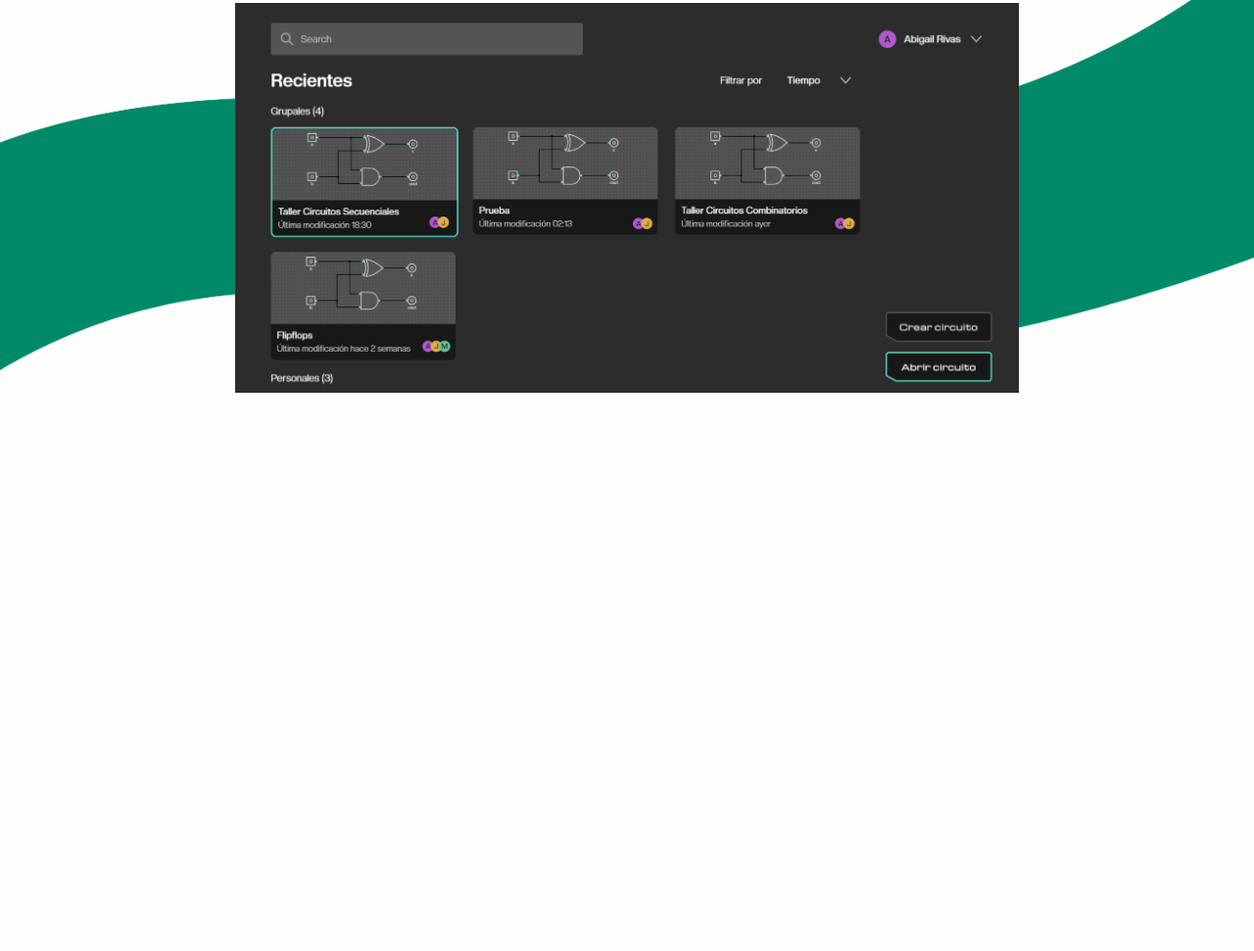
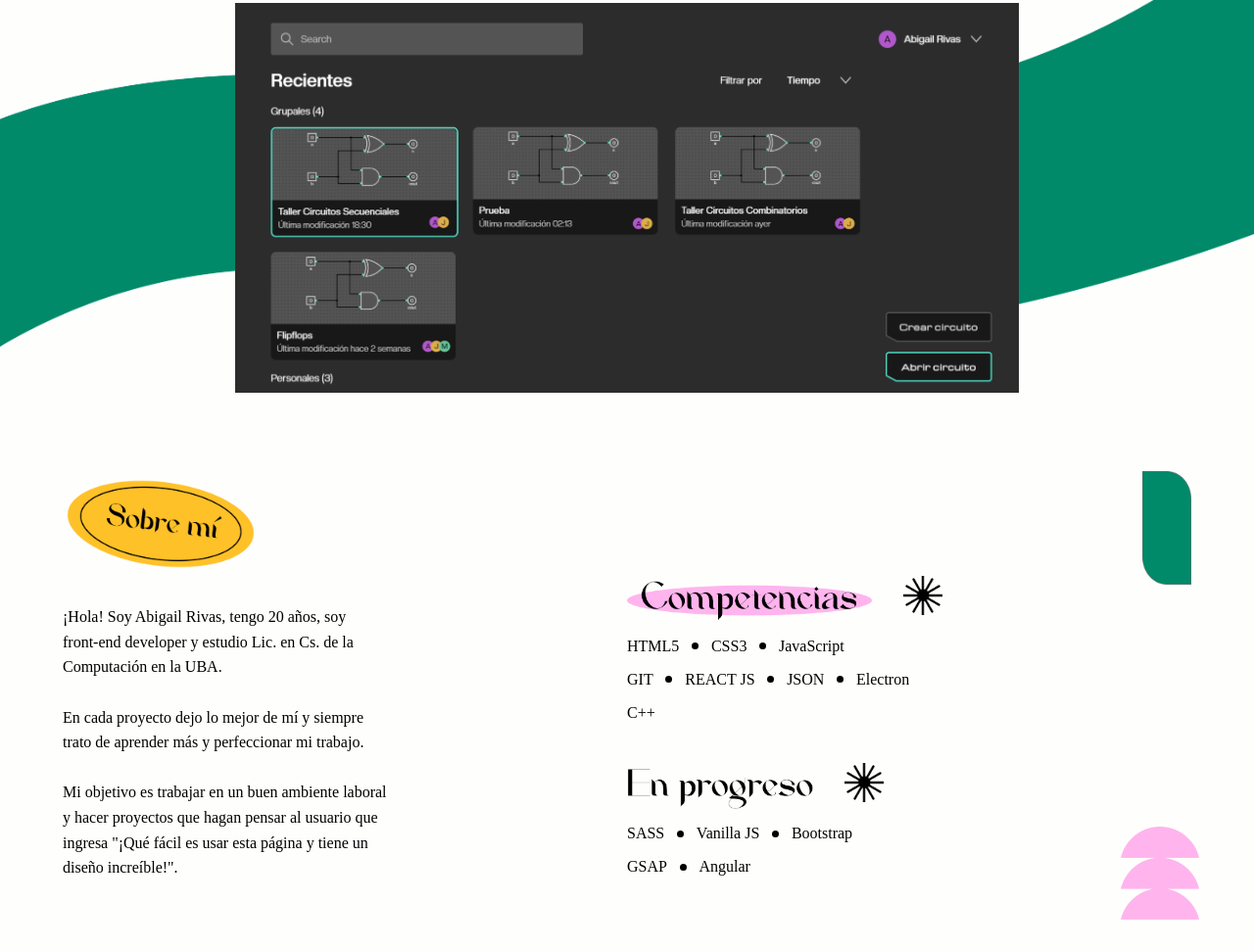
Before and after one commit to abigailrivas/abigailrivas.github.io, a plain HTML site: page index.html in a window 1280 px wide. Shown: the part 2258-3229 px from the top of the page at 98% size. Before the commit the page ends 2739 px from the top, so only its background shows below. Drawn offline with Linux system fonts and the light colour scheme; a web font is replaced by a local one.

Commit message:
finished about me section

```diff
--- a/index.html
+++ b/index.html
@@ -70,9 +70,9 @@
             <div class="proy">
                 <img src="/images/Enmascarar grupo 11@3x.png" alt="" class="proy-img">
                 <h4>July</h4>
-                <p>Una página de aires acondicionados con playlist de Spotify, uso <br>
-                    de Bootstrap, video de fondo y con posibilidad de personalizar <br>
-                    aire acondicionado. Hecho con HTML, CSS Y JS.
+                <p>Una página de aires acondicionados con playlist de Spotify, <br>
+                    video de fondo y con posibilidad de personalizar el <br>
+                    producto. Usé HTML, CSS, JS, Bootstrap y SASS.
                 </p>
             </div>
             <div class="proy">
@@ -104,7 +104,44 @@
         <img src="/images/bg_decoration_yellow.png" alt="" class="bg-decoration--yellow">
         <img src="/images/bg_decoration_green.png" alt="" class="bg-decoration--green">
     </section>
-    <section class="aboutme">
+    <section class="about-me">
+        <img src="/images/rect_decoration.png" alt="" class="rect">
+        <img src="/images/semicircle_decoration.png" alt="" class="semicircle">
+        <img src="/images/about_me_title.png" alt="" class="about-me-title">
+        <div class="grid">
+            <p>¡Hola! Soy Abigail Rivas, tengo 20 años, soy <br> front-end developer y estudio Lic. en Cs. de la <br> Computación en la UBA.
+
+                <br><br>
+                En cada proyecto dejo lo mejor de mí y siempre <br> trato de aprender más y perfeccionar mi trabajo.
+
+                <br><br>
+                Mi objetivo es trabajar en un buen ambiente laboral <br> y hacer proyectos que hagan pensar al usuario que <br> ingresa "¡Qué fácil es usar esta página y tiene un <br> diseño increíble!".
+            </p>
+            <div class="about-me-sections">
+                <div class="competencias">
+                    <div class="competencias-header">
+                        <img src="/images/competencias_text.png" alt="" class="competencias__title">
+                        <img src="/images/star.png" alt="" class="star--small">
+                    </div>
+                    <div class="competencias-content">
+                        <div>HTML5 <span class="dot"></span> CSS3 <span class="dot"></span> JavaScript</div>
+                        <div>GIT <span class="dot"></span> REACT JS <span class="dot"></span> JSON <span class="dot"></span> Electron</div>
+                        <div>C++</div>
+                    </div>
+                </div>
+                <div class="en-progreso">
+                    <div class="en-progreso-header">
+                        <img src="/images/en-progreso-text.png" alt="" class="en-progreso__title">
+                        <img src="/images/star.png" alt="" class="star--small">
+                    </div>
+                    <div class="en-progreso-content">
+                        <div>SASS <span class="dot"></span> Vanilla JS <span class="dot"></span> Bootstrap</div>
+                        <div>GSAP <span class="dot"></span> Angular</div>
+                    </div>
+                </div>
+
+            </div>
+        </div>
     </section>
 </body>
 </html>
--- a/styles.css
+++ b/styles.css
@@ -78,14 +78,19 @@ section{
     margin-top: 1rem;
 }
 
+
 /* ============== COMMON CLASSES ============== */
+.proyectos, .about-me{
+    padding: 2rem 4rem;
+}
+
 .star{
     width: 50px;
 }
 
 .star--small{
     margin-top: -0.8rem;
-    width:40px;
+    width: 40px;
 }
 
 .star, .star--small {
@@ -214,7 +219,7 @@ section{
 
 /* ============== PROYECTOS ============== */
 .proyectos{
-    padding: 4rem;
+    padding-top: 4rem;
     position: relative;
 }
 
@@ -282,3 +287,69 @@ section{
 .proy-circula img{
     width: 800px;
 }
+
+
+/* ============== ABOUT ME ============== */
+.about-me{
+    position: relative;
+}
+
+.about-me-title{
+    width: 200px;
+}
+
+
+
+.about-me .rect{
+    position: absolute;
+    right: 4rem;
+    width: 50px;
+}
+
+.about-me .semicircle{
+    position: absolute;
+    right: 3.5rem;
+    bottom: 2rem;
+    width: 80px;
+}
+
+.about-me-sections{
+    display: flex;
+    flex-direction: column;
+    row-gap: 3rem;
+}
+
+.competencias, .competencias-content, .en-progreso, .en-progreso-content{
+    display: flex;
+    flex-direction: column;
+    row-gap: 1rem;
+}
+
+.competencias-header, .en-progreso-header{
+    display: flex;
+    align-items: center;
+}
+
+.competencias__title{
+    width: 250px;
+    margin-right: 2rem;
+}
+
+.competencias-content div, .en-progreso-content div{
+    display: flex;
+    align-items: center;
+}
+
+.dot{
+    display: block;
+    width: 7px;
+    height: 7px;
+    border-radius: 50%;
+    background-color: black;
+    margin: 0 0.8rem;
+}
+
+.en-progreso__title{
+    width: 190px;
+    margin-right: 2rem;
+}
```
Also changed, not shown: images/about_me_title.png (added), images/competencias_text.png (added), images/en-progreso-text.png (added), images/rect_decoration.png (added), images/semicircle_decoration.png (added).
